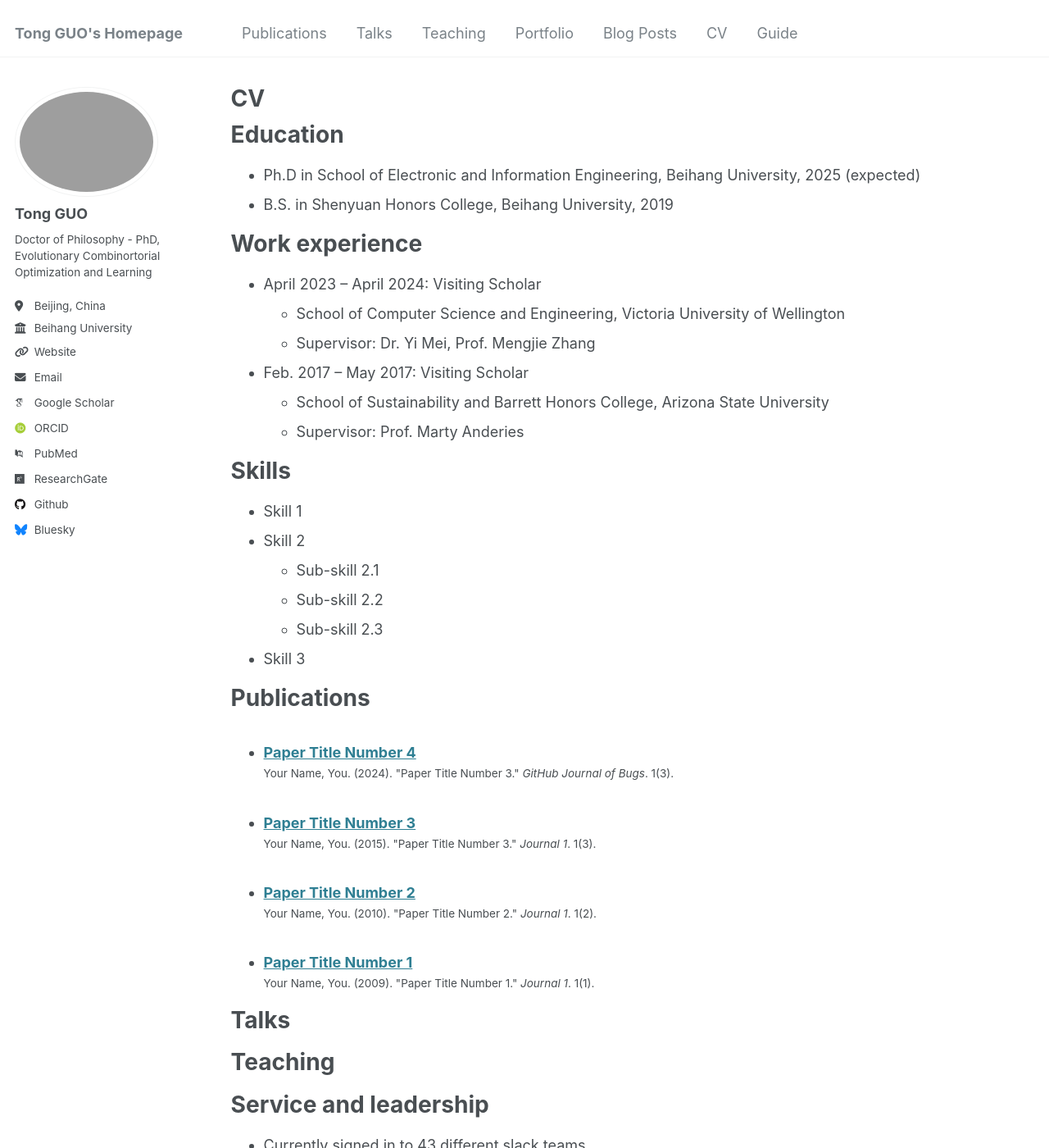
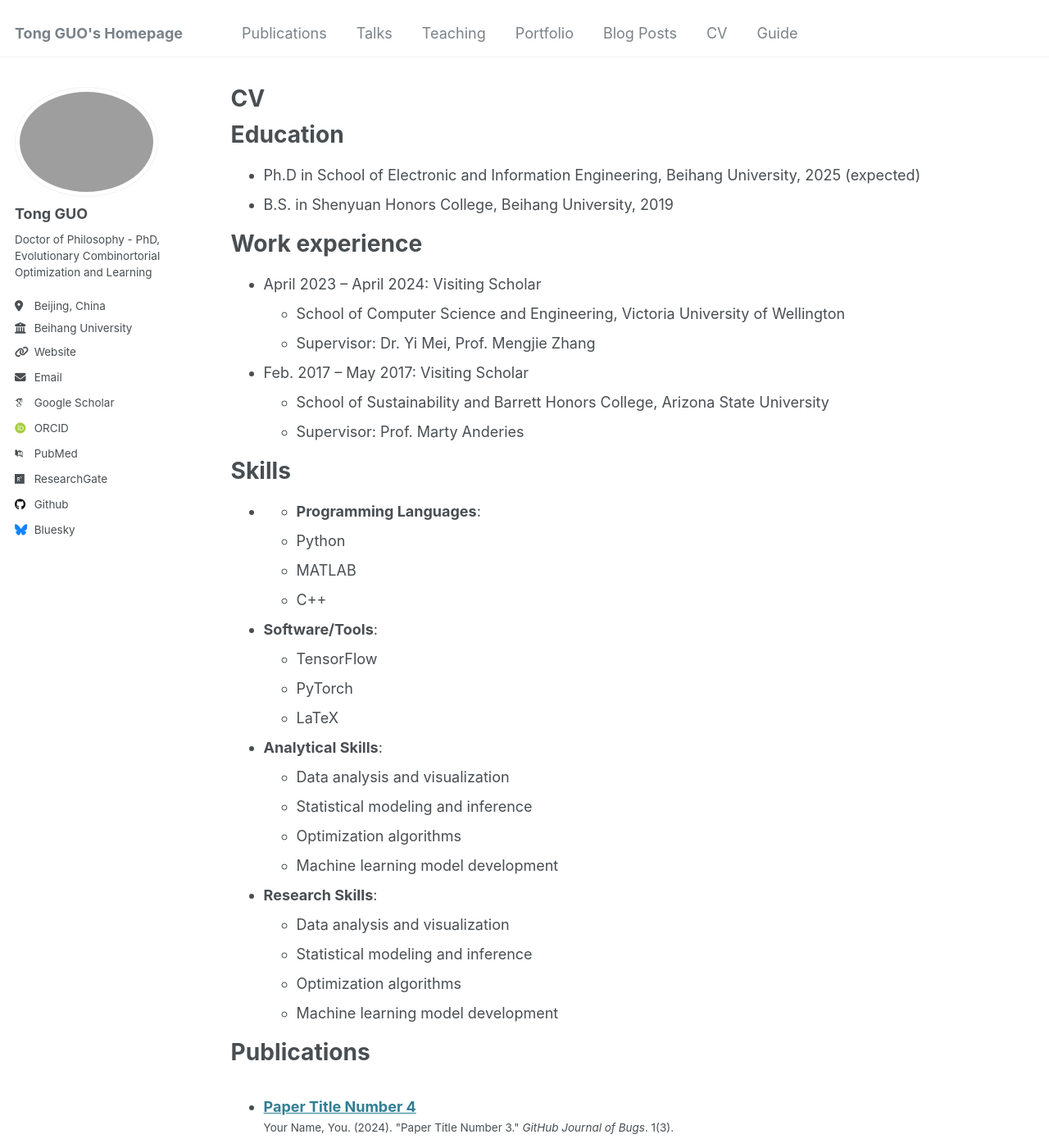
Before and after one commit to buaaguotong/buaaguotong.github.io, a Jekyll site: the page built from _pages/cv.md, in a window 1280 px wide and 1400 px high. Shown: the whole window at 82% size. Built offline with Jekyll 4.4.1, drawn with Linux system fonts in a browser that asks for light colours; some web fonts are replaced.

Commit message:
Update cv.md

```diff
--- a/_pages/cv.md
+++ b/_pages/cv.md
@@ -26,12 +26,28 @@ Work experience
 
 Skills
 ======
-* Skill 1
-* Skill 2
-  * Sub-skill 2.1
-  * Sub-skill 2.2
-  * Sub-skill 2.3
-* Skill 3
+
+* * **Programming Languages**:
+  * Python
+  * MATLAB
+  * C++
+
+* **Software/Tools**:
+  * TensorFlow
+  * PyTorch
+  * LaTeX
+
+* **Analytical Skills**:
+  * Data analysis and visualization
+  * Statistical modeling and inference
+  * Optimization algorithms
+  * Machine learning model development
+
+* **Research Skills**:
+  * Data analysis and visualization
+  * Statistical modeling and inference
+  * Optimization algorithms
+  * Machine learning model development
 
 Publications
 ======
```
